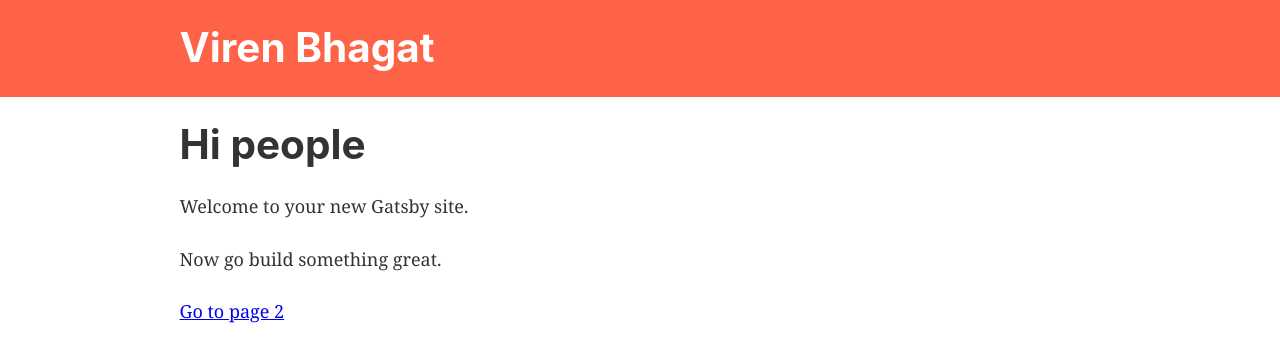
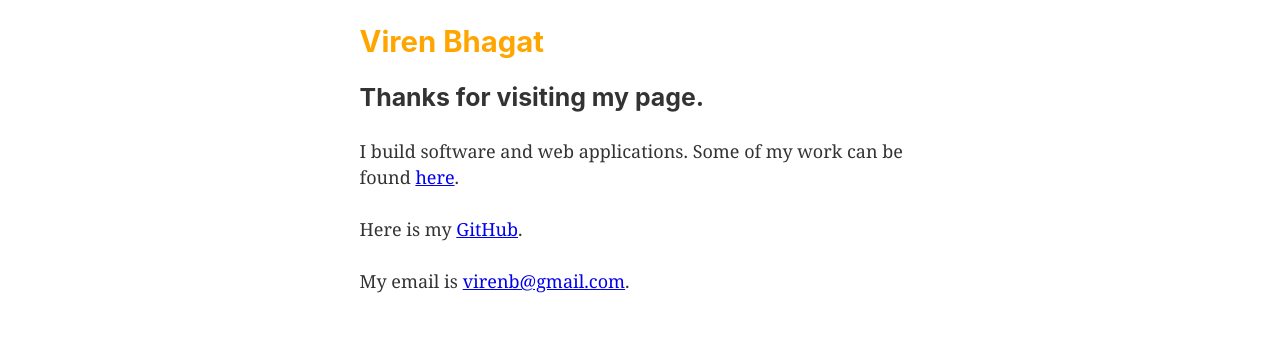
Before and after one commit to virenb/www.virenb.me, a Gatsby site: page / in a window 1280 px wide. Built offline with nearby package versions, Linux system fonts and the light colour scheme; Gatsby itself is replaced by a stand-in of ours.

Commit message:
Working on layout

```diff
--- a/gatsby-config.js
+++ b/gatsby-config.js
@@ -5,9 +5,9 @@ module.exports = {
   plugins: [
     'gatsby-plugin-react-helmet',
     {
-      resolve: `gatsby-source-filesystem`,
+      resolve: 'gatsby-source-filesystem',
       options: {
-        name: `images`,
+        name: 'images',
         path: `${__dirname}/src/images`,
       },
     },
@@ -17,4 +17,4 @@ module.exports = {
     // To learn more, visit: https://gatsby.app/offline
     // 'gatsby-plugin-offline',
   ],
-}
+};
--- a/src/components/header.js
+++ b/src/components/header.js
@@ -2,30 +2,25 @@ import React from 'react';
 import { Link } from 'gatsby';
 
 const Header = ({ siteTitle }) => (
-  <div
-    style={{
-      background: 'tomato',
-      marginBottom: '1.45rem',
-    }}
-  >
+  <div>
     <div
       style={{
         margin: '0 auto',
-        maxWidth: 960,
+        maxWidth: 600,
         padding: '1.45rem 1.0875rem',
       }}
     >
-      <h1 style={{ margin: 0 }}>
+      <h2 style={{ margin: 0 }}>
         <Link
           to="/"
           style={{
-            color: 'white',
             textDecoration: 'none',
+            color: 'orange'
           }}
         >
           {siteTitle}
         </Link>
-      </h1>
+      </h2>
     </div>
   </div>
 );
--- a/src/components/layout.js
+++ b/src/components/layout.js
@@ -32,7 +32,7 @@ const Layout = ({ children }) => (
         <div
           style={{
             margin: '0 auto',
-            maxWidth: 960,
+            maxWidth: 600,
             padding: '0px 1.0875rem 1.45rem',
             paddingTop: 0,
           }}
--- a/src/pages/index.js
+++ b/src/pages/index.js
@@ -6,10 +6,10 @@ import Layout from '../components/layout';
 
 const IndexPage = () => (
   <Layout>
-    <h1>Hi people</h1>
-    <p>Welcome to your new Gatsby site.</p>
-    <p>Now go build something great.</p>
-    <Link to="/page-2/">Go to page 2</Link>
+    <h3>Thanks for visiting my page.</h3>
+    <p>I build software and web applications. Some of my work can be found <Link to="/projects">here</Link>.</p>
+    <p>Here is my <a href="https://github.com/virenb" target="_blank">GitHub</a>.</p>
+    <p>My email is <a href="mailto:virenb@gmail.com?Subject=Hi%20there" target="_top">virenb@gmail.com</a>.</p>
   </Layout>
 );
 
--- a/src/pages/page-2.js
+++ b/src/pages/projects.js
@@ -5,9 +5,8 @@ import Layout from '../components/layout';
 
 const SecondPage = () => (
   <Layout>
-    <h1>Hi from the second page</h1>
-    <p>Welcome to page 2</p>
-    <Link to="/">Go back to the homepage</Link>
+    <h3>Projects</h3>
+    <Link to="/">Home</Link>
   </Layout>
 );
 
```
Also changed, not shown: src/components/image.js (deleted, +0 -32 lines).
